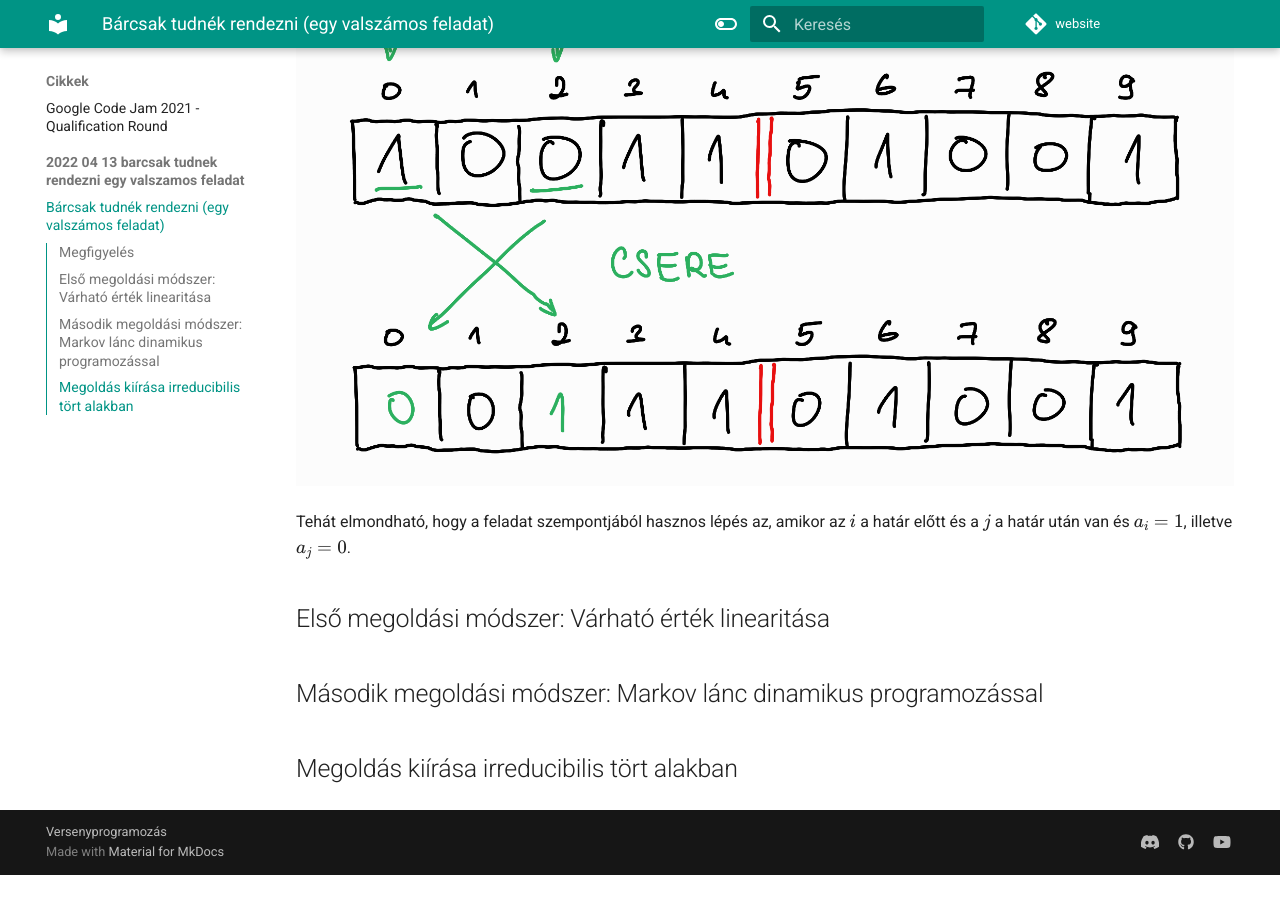
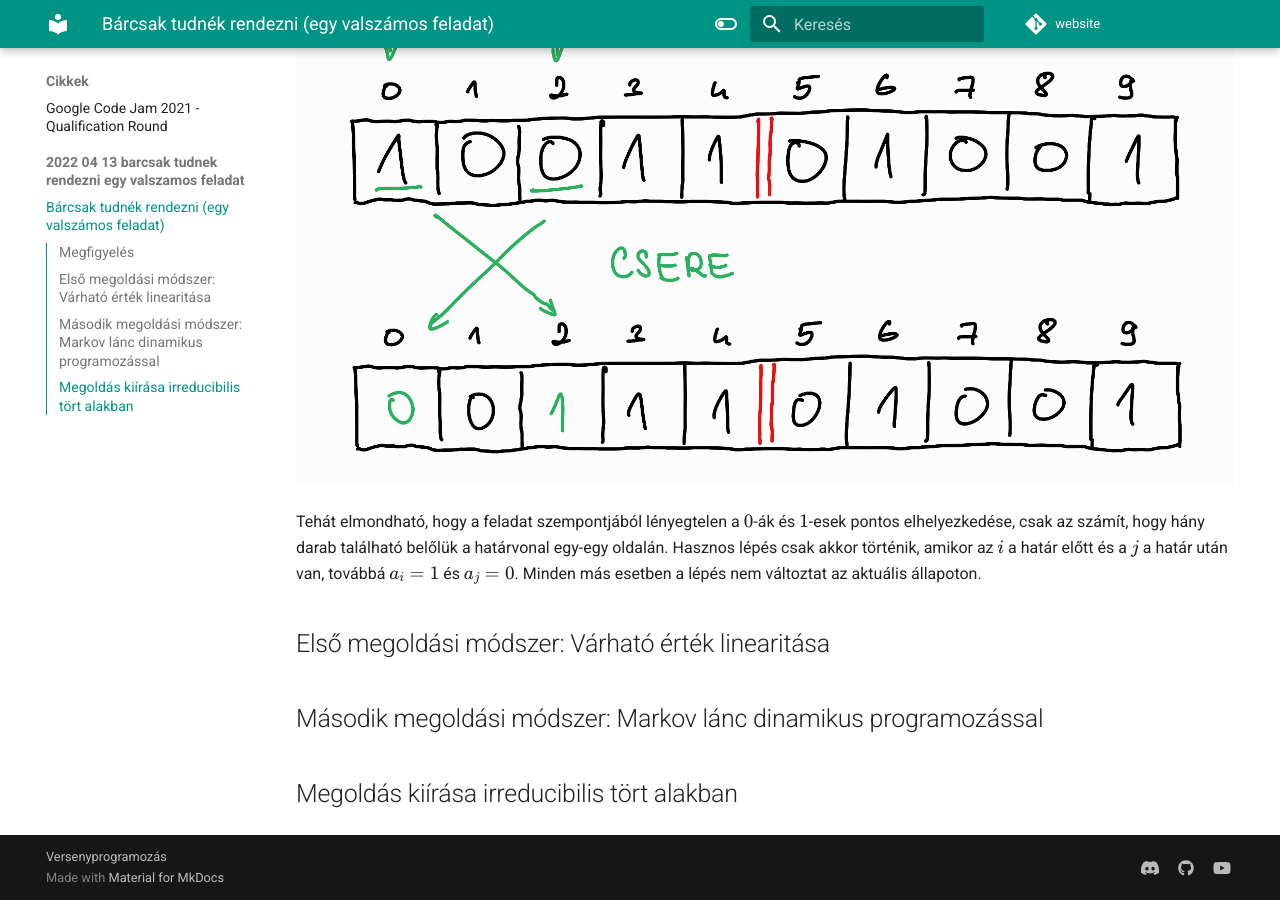
Before and after one commit to nemkin/versenyprogramozas-hu, an MkDocs documentation site: the page built from docs/cikkek/2022_04_13_barcsak_tudnek_rendezni_egy_valszamos_feladat/index.md, in a window 1280 px wide and 900 px high, scrolled down 2155 px. Built offline with MkDocs 1.6.1 and Material for MkDocs 9.7.7, drawn with Linux system fonts in a browser that asks for light colours; comment, search, counter and statistics services are not loaded; before the commit the page ends 3030 px from its top, so only the background shows below that.

Commit message:
Update index.md

```diff
--- a/docs/cikkek/2022_04_13_barcsak_tudnek_rendezni_egy_valszamos_feladat/index.md
+++ b/docs/cikkek/2022_04_13_barcsak_tudnek_rendezni_egy_valszamos_feladat/index.md
@@ -34,7 +34,7 @@ A 2. esetben ha történik csere azzal nem végeztünk hasznos munkát, hiszen p
 
 ![Haszontala munka](img/haszontalan_munka.png)
 
-Tehát elmondható, hogy a feladat szempontjából hasznos lépés az, amikor az $i$ a határ előtt és a $j$ a határ után van és $a_i = 1$, illetve $a_j = 0$.
+Tehát elmondható, hogy a feladat szempontjából lényegtelen a $0$-ák és $1$-esek pontos elhelyezkedése, csak az számít, hogy hány darab található belőlük a határvonal egy-egy oldalán. Hasznos lépés csak akkor történik, amikor az $i$ a határ előtt és a $j$ a határ után van, továbbá $a_i = 1$ és $a_j = 0$. Minden más esetben a lépés nem változtat az aktuális állapoton.
 
 ## Első megoldási módszer: Várható érték linearitása
 
```
